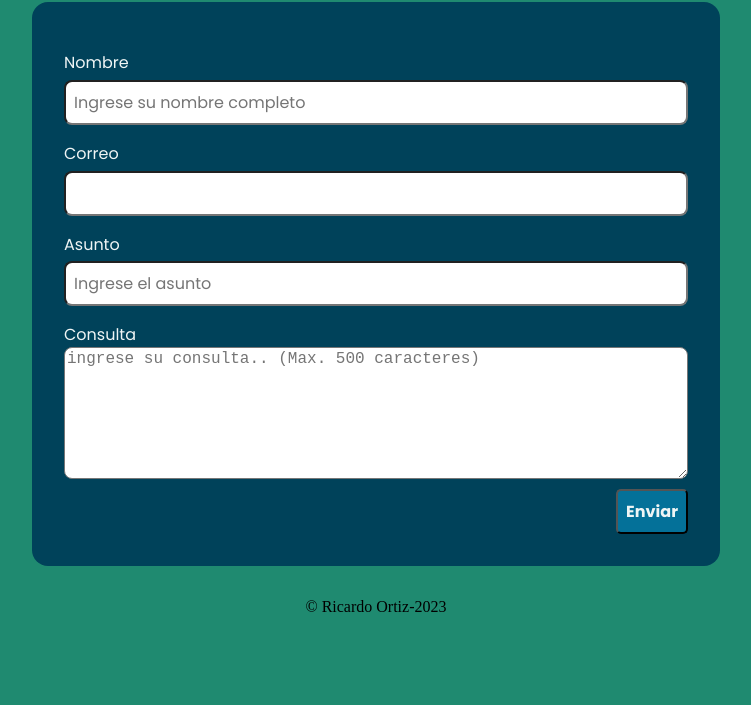
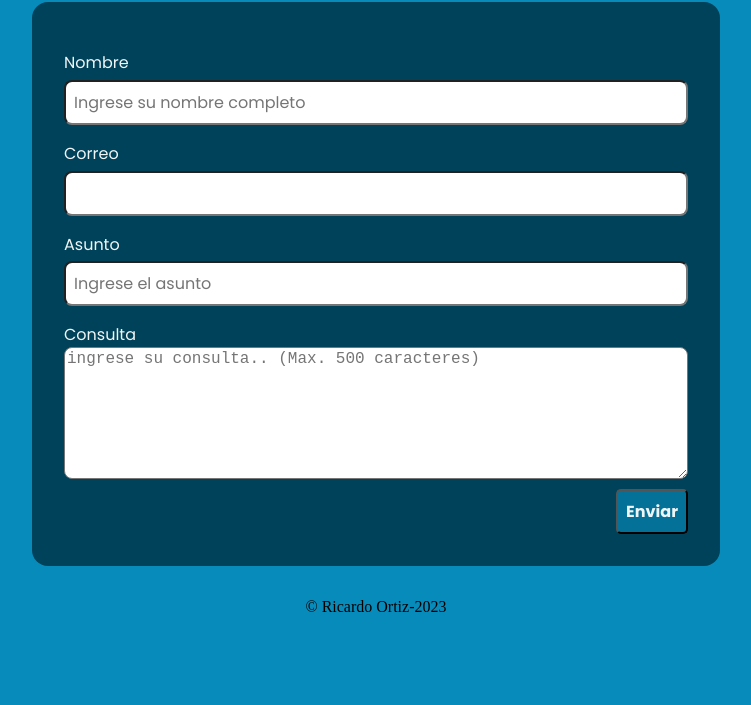
Before and after one commit to RicardoJOrtiz/PROYECTO-INTEGRADOR-WEB-UNTREFSCHOOL, a plain HTML site: page contacto.html in a window 1280 px wide. Shown: the part 95-800 px from the top of the page, without its empty margins (264-1015 px from the left). Drawn offline with Linux system fonts and the light colour scheme; a web font is replaced by a local one.

Commit message:
cambios en el css

```diff
--- a/css/style-contacto.css
+++ b/css/style-contacto.css
@@ -2,7 +2,7 @@
 @import url("https://fonts.googleapis.com/css2?family=Belanosima:wght@400;600;700&display=swap");
 
 body {
-  background-color:#1f8a70 ;
+  background-color: #078bbb;
 }
 header {
   display: flex;
```
Also changed, not shown: 1 other file.
